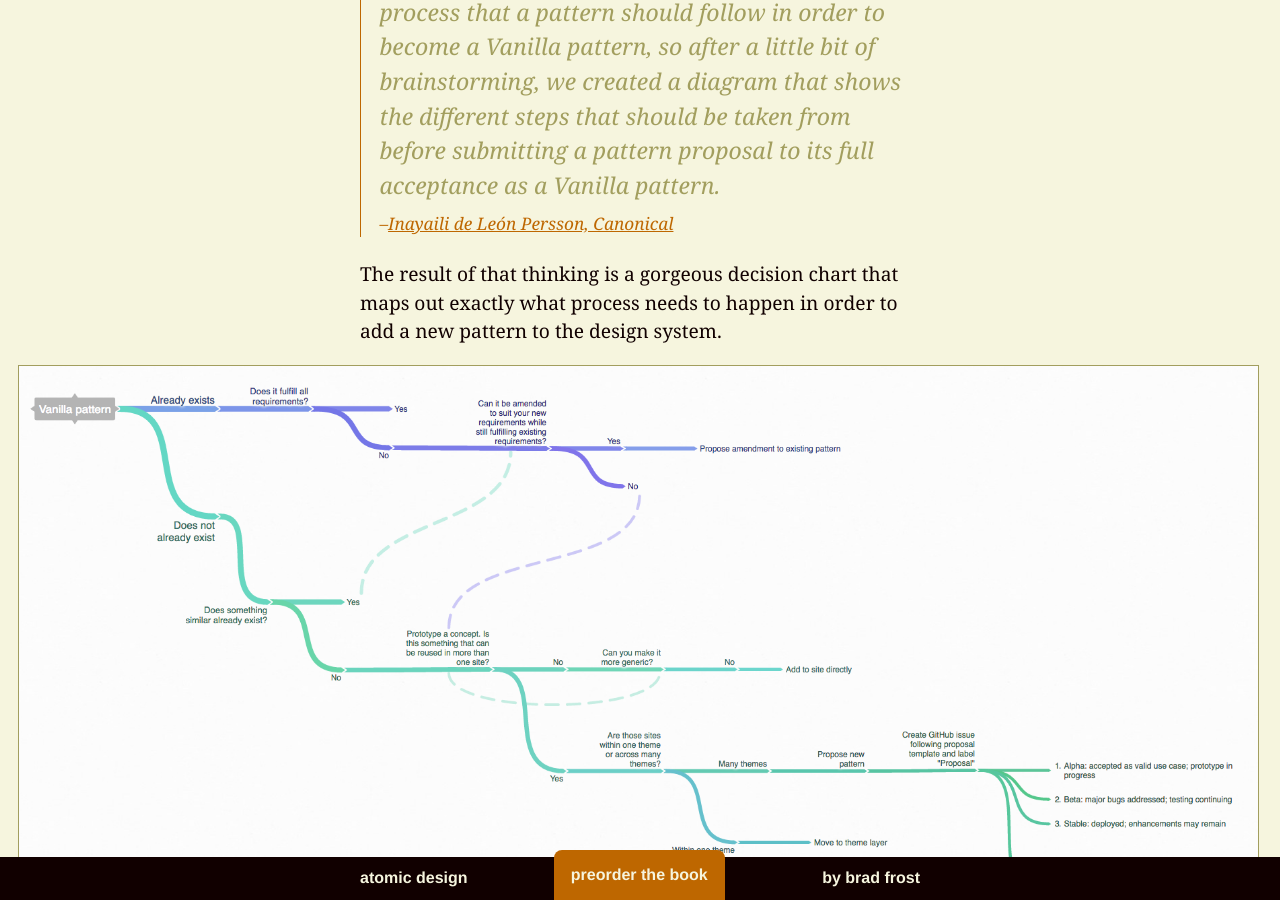
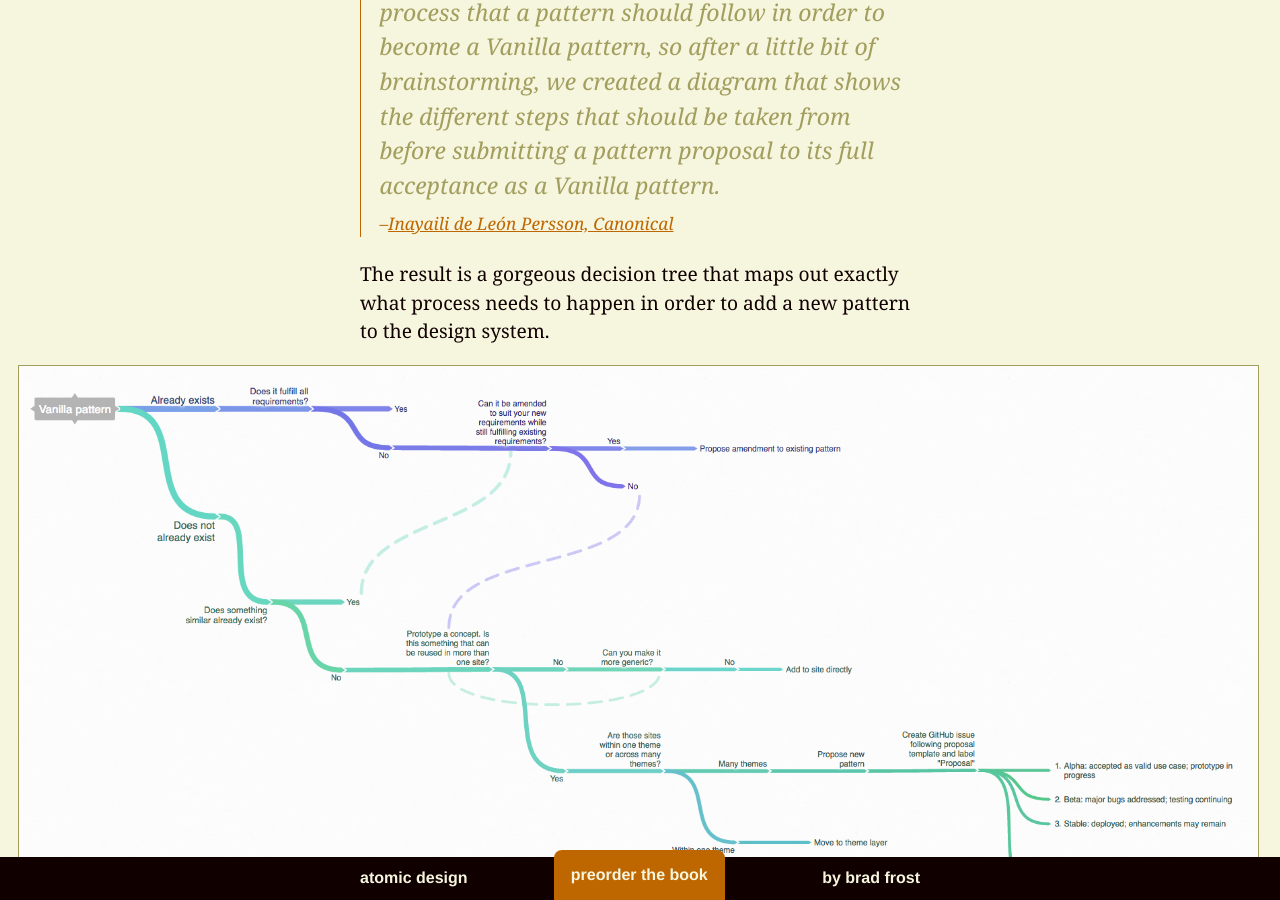
Before and after one commit to bradfrost/atomic-design, a Jekyll site: the page built from chapter-5.md, in a window 1280 px wide and 900 px high, scrolled down 21340 px. Built offline with Jekyll 4.4.1, drawn with Linux system fonts in a browser that asks for light colours.

Commit message:
Chapter 5 draft

```diff
--- a/chapter-5.md
+++ b/chapter-5.md
@@ -185,7 +185,7 @@ Developing a strategy for handling pattern changes is crucial, which is why Inay
 
 > We thought that it would be good to document the process that a pattern should follow in order to become a Vanilla pattern, so after a little bit of brainstorming, we created a diagram that shows the different steps that should be taken from before submitting a pattern proposal to its full acceptance as a Vanilla pattern. <cite><a href="http://design.canonical.com/2016/07/getting-vanilla-ready-for-v1-the-roadmap/">Inayaili de León Persson, Canonical</a>
 
-The result of that thinking is a gorgeous decision chart that maps out exactly what process needs to happen in order to add a new pattern to the design system.
+The result is a gorgeous decision tree that maps out exactly what process needs to happen in order to add a new pattern to the design system.
 
 {% include figure.html src="../images/content/pattern-addition-flowchart.png" caption="Ubuntu's design team mapped out the decision process they use to manage updates and additions to patterns in their Vanilla frontend framework." %}
 
```
Also changed, not shown: 2 other files.
